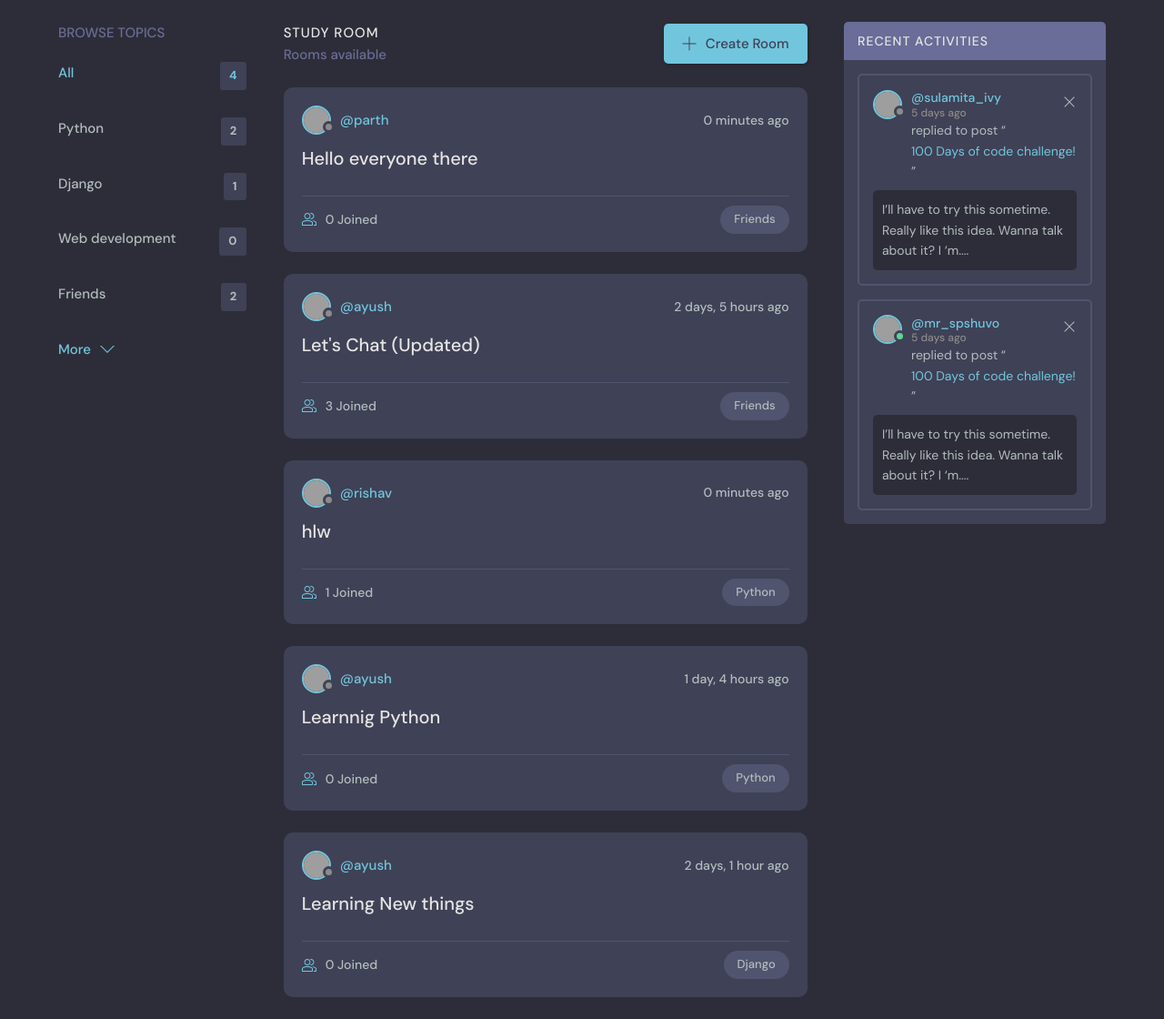
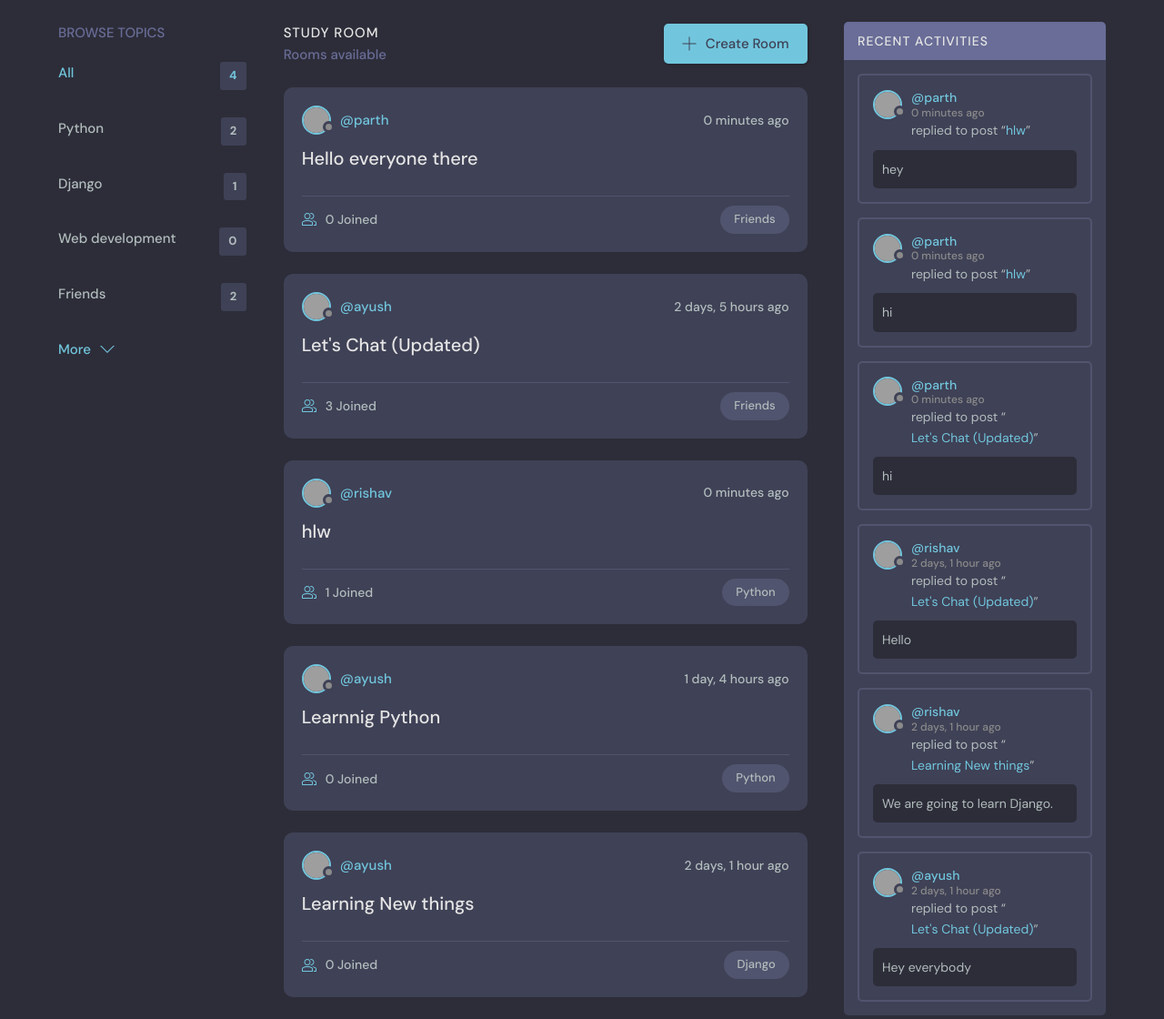
Before and after one commit to aksse99/Chatty, a Django app: page / in a window 1280 px wide. Shown: the part 76-1196 px from the top of the page at 91% size. Run offline with Django 4.2, Linux system fonts and the light colour scheme; data comes from the database, SQL or seed files in the repository; grey boxes are pictures that could not be loaded.

Commit message:
template updated

```diff
--- a/chatty/base/templates/base/activity_component.html
+++ b/chatty/base/templates/base/activity_component.html
@@ -1,16 +1,42 @@
-<h3>Recent Activity</h3>
-<hr>
-{% for message in room_messages %}
-<div>
-    <small> <a href="{% url 'user-profile' message.user.id %}"> @{{message.user}}</a>
-        {{message.created|timesince}}</small>
-    <small>replied to "{{message.room}}"</small>
+<div class="activities">
+    <div class="activities__header">
+        <h2>Recent Activities</h2>
+    </div>
 
-    <p>{{message}}</p>
-    {% if request.user == message.user %}
-    <a href="{% url 'delete-message' message.id %}">Delete</a>
-    {% endif %}
-    <hr>
+    {% for message in room_messages %}
+    <div class="activities__box">
+        <div class="activities__boxHeader roomListRoom__header">
+            <a href="{% url 'user-profile' message.user.id %}" class="roomListRoom__author">
+                <div class="avatar avatar--small">
+                    <img src="https://randomuser.me/api/portraits/women/11.jpg" />
+                </div>
+                <p>
+                    @{{message.user}}
+                    <span>{{message.created|timesince}} ago</span>
+                </p>
+            </a>
+
+            {% if request.user == message.user %}
+            <div class="roomListRoom__actions">
+                <a href="{% url 'delete-message' message.id %}">
+                    <svg version="1.1" xmlns="http://www.w3.org/2000/svg" width="32" height="32" viewBox="0 0 32 32">
+                        <title>remove</title>
+                        <path
+                            d="M27.314 6.019l-1.333-1.333-9.98 9.981-9.981-9.981-1.333 1.333 9.981 9.981-9.981 9.98 1.333 1.333 9.981-9.98 9.98 9.98 1.333-1.333-9.98-9.98 9.98-9.981z">
+                        </path>
+                    </svg>
+                </a>
+            </div>
+            {% endif %}
+        </div>
+        <div class="activities__boxContent">
+            <p>replied to post “<a href="{% url 'room' message.room.id %}">{{message.room}}</a>”</p>
+            <div class="activities__boxRoomContent">
+                {{message.body}}
+            </div>
+        </div>
+    </div>
+    {% endfor %}
+
+
 </div>
-
-{% endfor %}
--- a/chatty/base/templates/base/home.html
+++ b/chatty/base/templates/base/home.html
@@ -50,70 +50,9 @@
     <!-- Room List End -->
 
     <!-- Activities Start -->
-    <div class="activities">
-      <div class="activities__header">
-        <h2>Recent Activities</h2>
-      </div>
-      <div class="activities__box">
-        <div class="activities__boxHeader roomListRoom__header">
-          <a href="profile.html" class="roomListRoom__author">
-            <div class="avatar avatar--small">
-              <img src="https://randomuser.me/api/portraits/women/11.jpg" />
-            </div>
-            <p>
-              @sulamita_ivy
-              <span>5 days ago</span>
-            </p>
-          </a>
-          <div class="roomListRoom__actions">
-            <a href="#">
-              <svg version="1.1" xmlns="http://www.w3.org/2000/svg" width="32" height="32" viewBox="0 0 32 32">
-                <title>remove</title>
-                <path
-                  d="M27.314 6.019l-1.333-1.333-9.98 9.981-9.981-9.981-1.333 1.333 9.981 9.981-9.981 9.98 1.333 1.333 9.981-9.98 9.98 9.98 1.333-1.333-9.98-9.98 9.98-9.981z">
-                </path>
-              </svg>
-            </a>
-          </div>
-        </div>
-        <div class="activities__boxContent">
-          <p>replied to post “<a href="room.html">100 Days of code challenge!</a>”</p>
-          <div class="activities__boxRoomContent">
-            I’ll have to try this sometime. Really like this idea. Wanna talk about it? I ‘m....
-          </div>
-        </div>
-      </div>
 
-      <div class="activities__box">
-        <div class="activities__boxHeader roomListRoom__header">
-          <a href="profile.html" class="roomListRoom__author">
-            <div class="avatar avatar--small active">
-              <img src="https://randomuser.me/api/portraits/men/13.jpg" />
-            </div>
-            <p>
-              @mr_spshuvo
-              <span>5 days ago</span>
-            </p>
-          </a>
-          <div class="roomListRoom__actions">
-            <a href="#">
-              <svg version="1.1" xmlns="http://www.w3.org/2000/svg" width="32" height="32" viewBox="0 0 32 32">
-                <title>remove</title>
-                <path
-                  d="M27.314 6.019l-1.333-1.333-9.98 9.981-9.981-9.981-1.333 1.333 9.981 9.981-9.981 9.98 1.333 1.333 9.981-9.98 9.98 9.98 1.333-1.333-9.98-9.98 9.98-9.981z">
-                </path>
-              </svg>
-            </a>
-          </div>
-        </div>
-        <div class="activities__boxContent">
-          <p>replied to post “<a href="room.html">100 Days of code challenge!</a>”</p>
-          <div class="activities__boxRoomContent">
-            I’ll have to try this sometime. Really like this idea. Wanna talk about it? I ‘m....
-          </div>
-        </div>
-      </div>
-    </div>
+    {% include 'base/activity_component.html' %}
+
     <!-- Activities End -->
   </div>
 </main>
```
Also changed, not shown: chatty/base/templates/base/profile.html (+41 -21 lines), chatty/base/templates/base/profile_old.html (added, +30 -0 lines).
